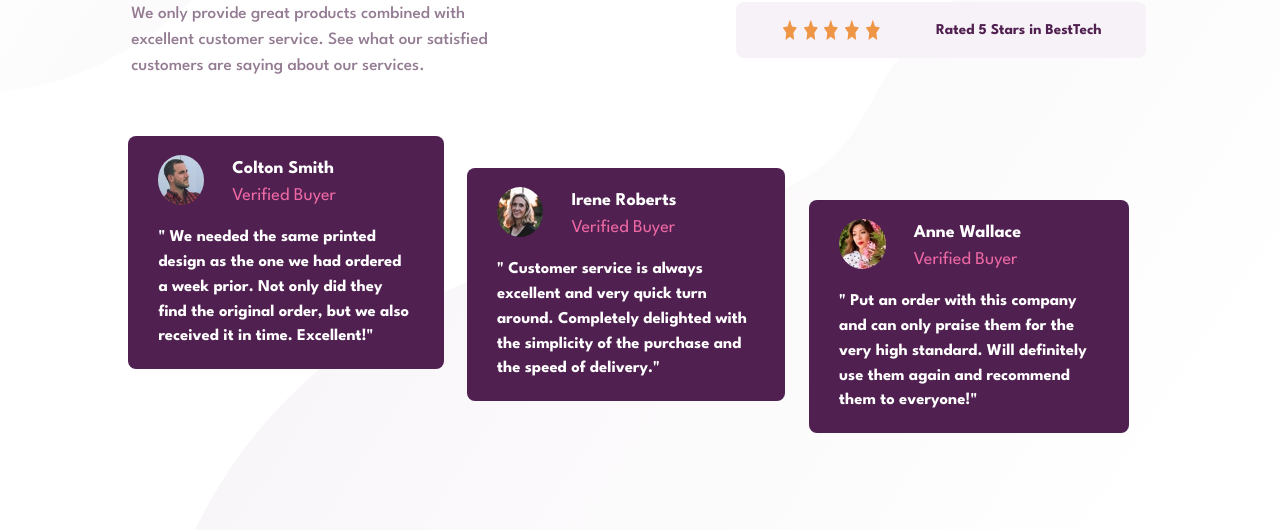
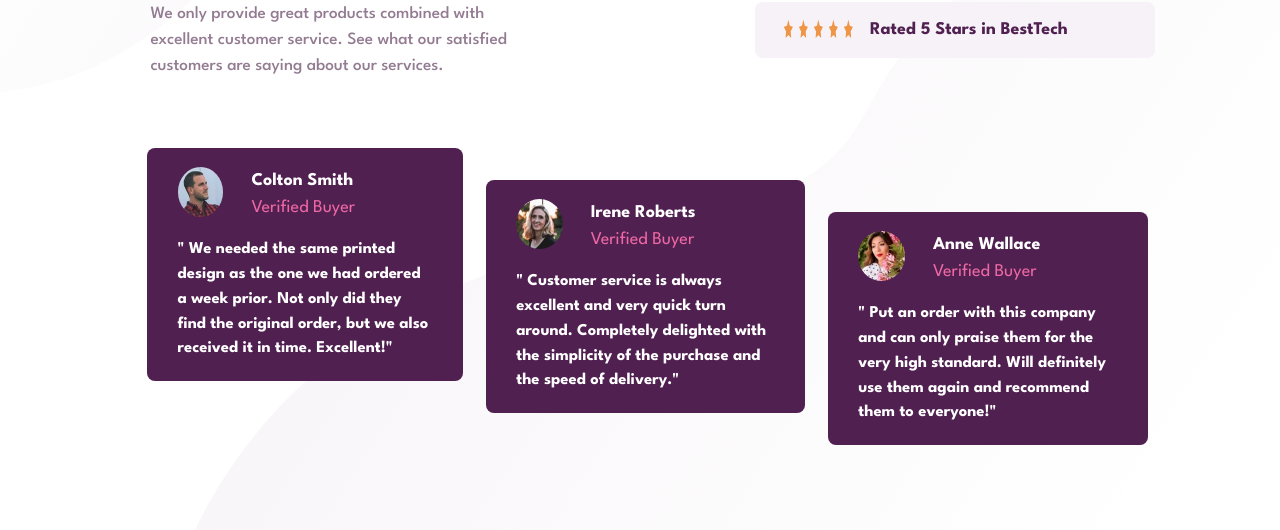
Before and after one commit to Md1amiin/social-proof-section-master, a plain HTML site: page index.html in a window 1280 px wide. Shown: the part 270-800 px from the top of the page. Drawn offline with Linux system fonts and the light colour scheme.

Commit message:
Desktop version modification

```diff
--- a/styles.scss
+++ b/styles.scss
@@ -221,7 +221,11 @@ body {
             justify-content: space-between;
             width: 80%;
             height: 80%;
+            @media screen and (max-width: 1200px) and (min-width: 800px) {
+                height: 100%;
+            }
             margin-top: 5%;
+            margin-left: 3%;
             flex-wrap: wrap;
             .intro {
                 width: 35.8%;
@@ -242,21 +246,29 @@ body {
                 height: 18%;
                 width: 50%;
                 .rating {
-                    width: 80%;
+                    width: 78%;
                     height: 3.5rem;
                     flex-direction: row;
+                    justify-content: center;
                     gap: 1rem;
                     margin: 1rem 0;
                     .starIcons {
+                        margin-left: -60px;
                         display: inline;
                         height: 37%;
+                        width: 18%;
                         .star {
                             //width: 18px;
-                            width: 10%;
-                            margin-left: 3px;
+                            //width: 10%;
+                            width: 0.7vw;
+                            margin-left: 3%;
                             //height: 18px;
-                            height: 100%;
+                            height: 90%;
                         }
+                    }
+                    .ratingDetails {
+                        font-size: 1.4vw;
+                        margin-left: 0px;
                     }
                 }
                 .rating2 {
@@ -267,9 +279,12 @@ body {
                 }
             }
             .opinions {
+                @media screen and (max-width: 1050px) and (min-width: 800px)  {
+                    margin-top: 200px;
+                }
                 width: 100%;
                 height: 60%;
-                margin-top: 155px;
+                margin-top: 167px;
                 display: grid;
                 grid-template-columns: auto auto auto;
 
```
Also changed, not shown: dist/styles.css, 1 other file.
